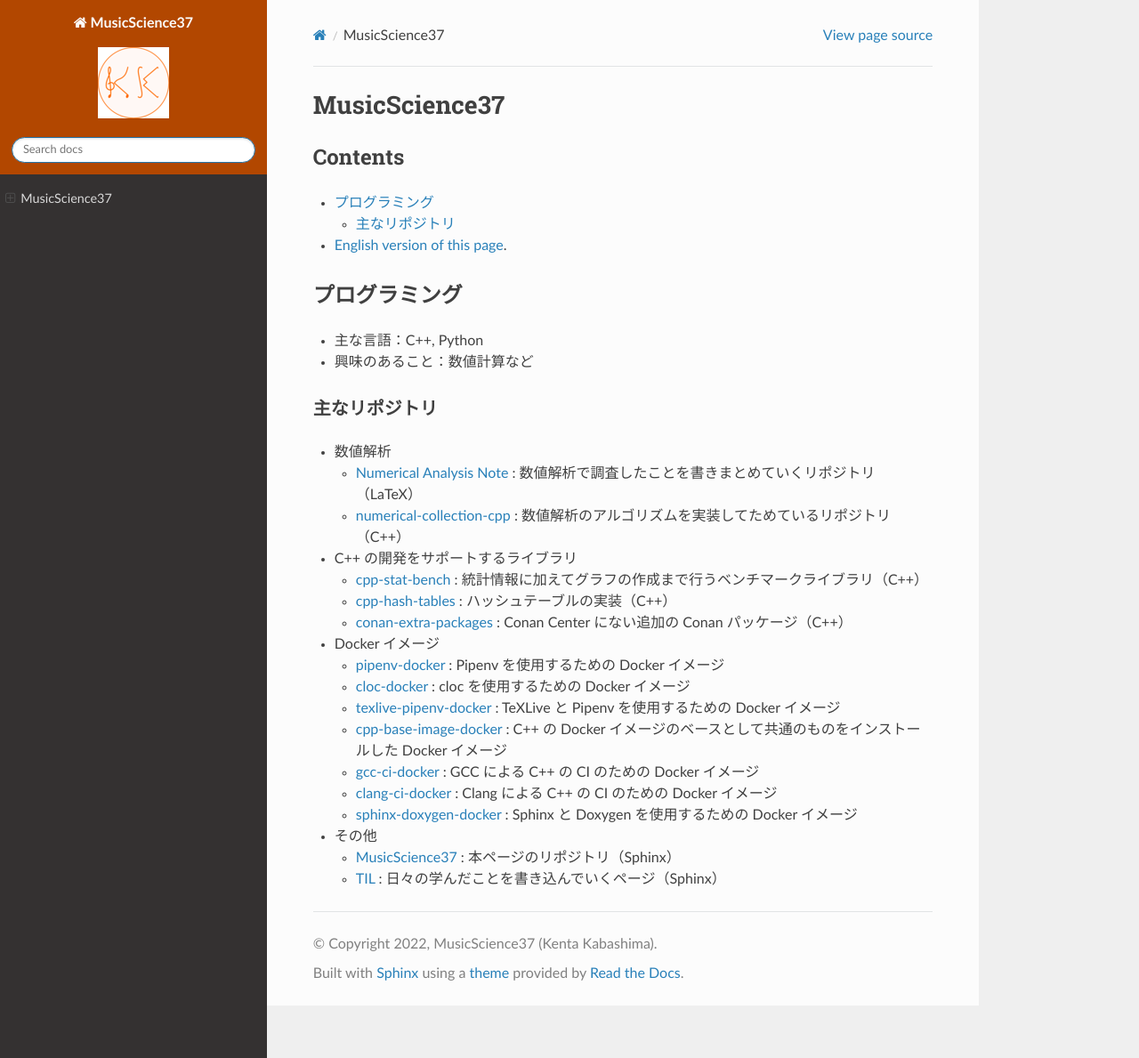
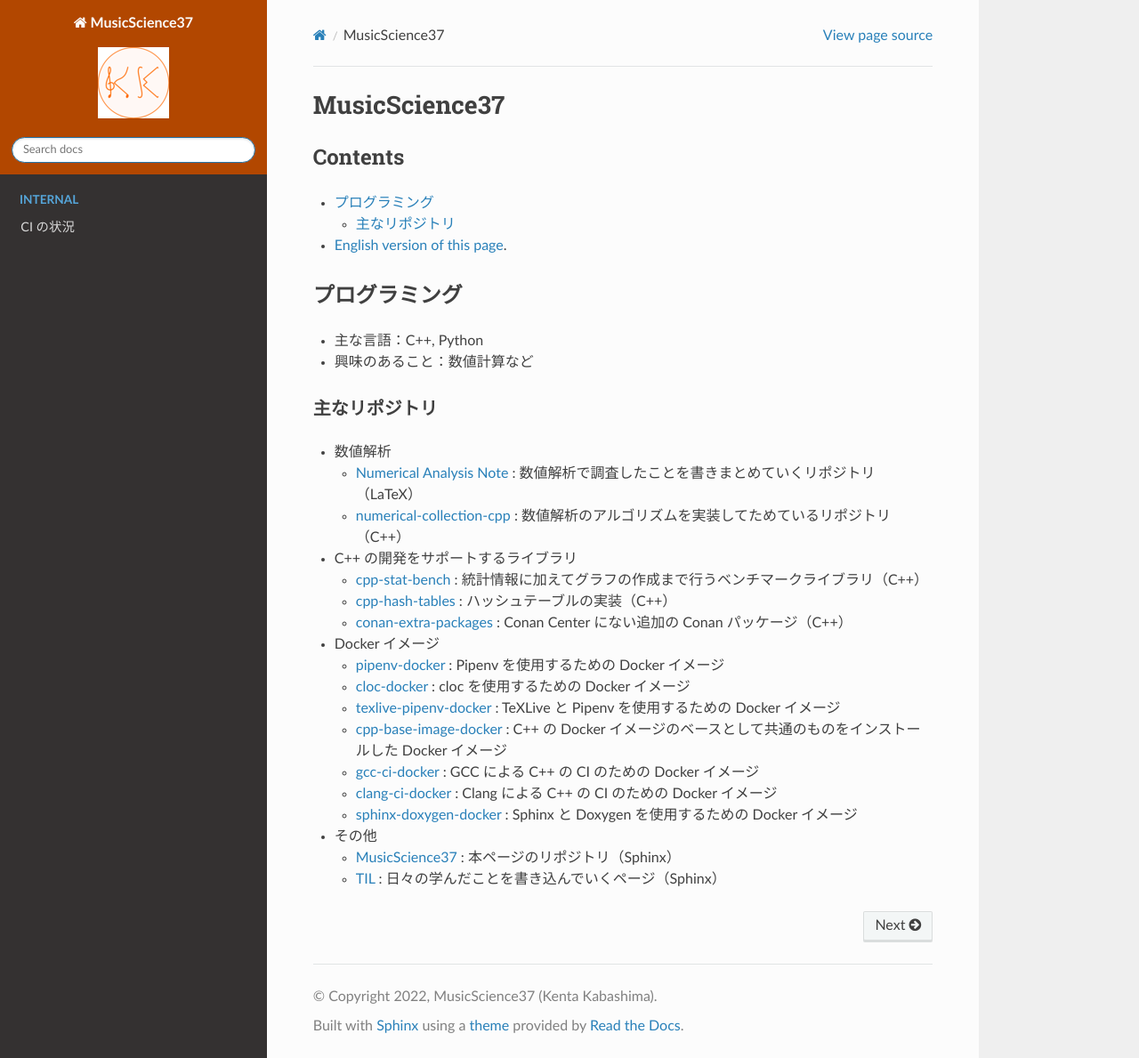
Before and after one commit to MusicScience37/MusicScience37, a Sphinx documentation site: the page built from source/index.rst, in a window 1280 px wide and 1189 px high. Shown: the whole window at 89% size. Built offline with Sphinx 7.4.7 and the Read the Docs theme 2.0.0, drawn with Linux system fonts in a browser that asks for light colours.

Commit message:
CI の状況を確認するページを追加

```diff
--- a/source/conf.py
+++ b/source/conf.py
@@ -27,7 +27,7 @@
 # Add any Sphinx extension module names here, as strings. They can be
 # extensions coming with Sphinx (named 'sphinx.ext.*') or your custom
 # ones.
-extensions = []
+extensions = ["myst_parser"]
 
 # Add any paths that contain templates here, relative to this directory.
 templates_path = ["_templates"]
@@ -35,7 +35,7 @@
 # List of patterns, relative to source directory, that match files and
 # directories to ignore when looking for source files.
 # This pattern also affects html_static_path and html_extra_path.
-exclude_patterns = []
+exclude_patterns = ["KIcon/*"]
 
 
 # setting of opengraph
--- a/source/index.rst
+++ b/source/index.rst
@@ -62,3 +62,10 @@
     : 本ページのリポジトリ（Sphinx）
   - `TIL <https://gitlab.com/MusicScience37/til>`_
     : 日々の学んだことを書き込んでいくページ（Sphinx）
+
+.. toctree::
+    :caption: Internal
+    :maxdepth: 2
+    :hidden:
+
+    internal/ci-status
```
Also changed, not shown: source/internal/ci-status.md (added, +7 -0 lines), 5 other files.
